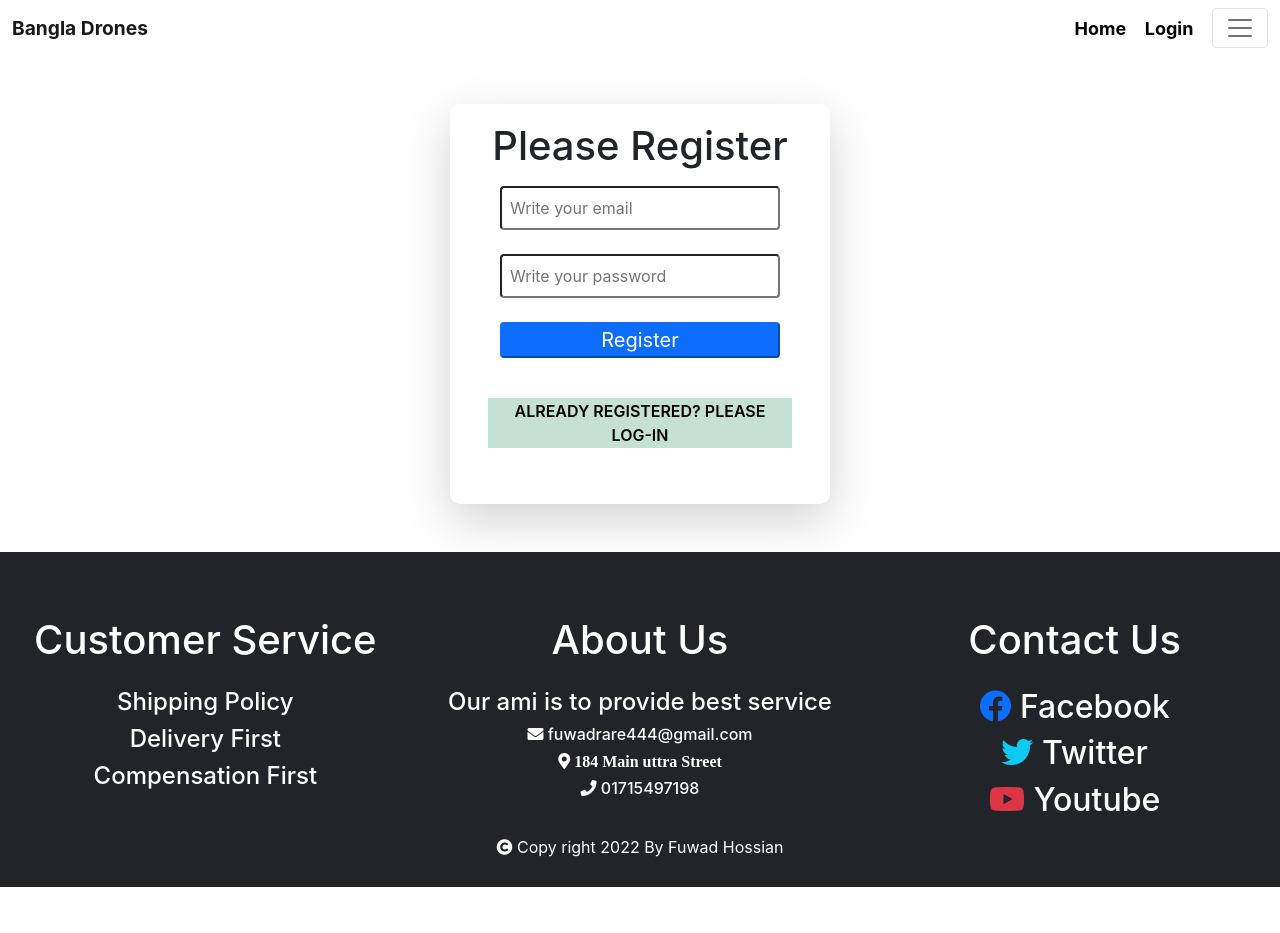
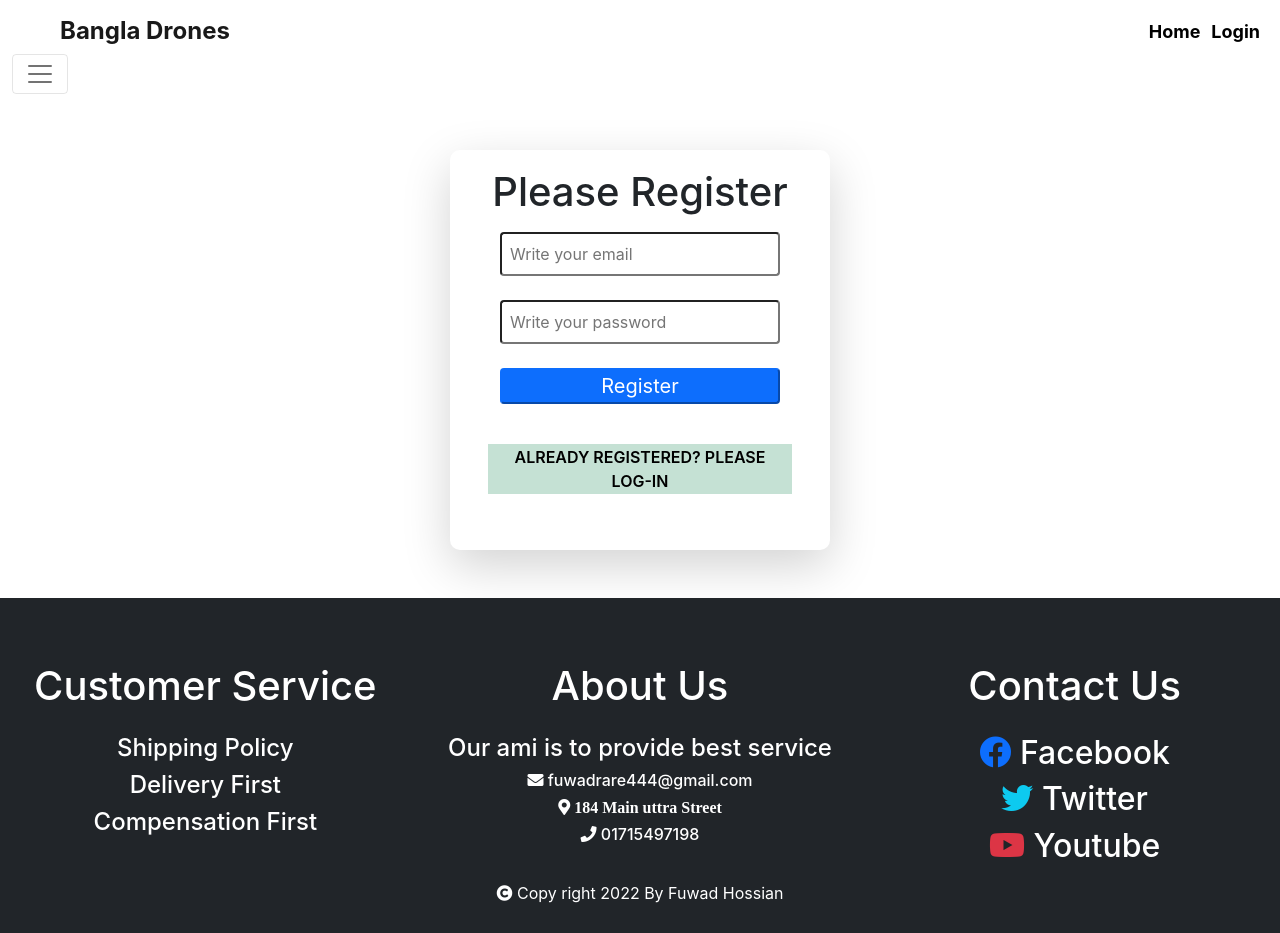
Before and after one commit to Fuhad1998/bangla-drone-clint-site, a React (Create React App) app: page /register in a window 1280 px wide. Before the commit the page ends 887 px from the top, so only its background shows below. Built offline with nearby package versions, Linux system fonts and the light colour scheme; no server answers.

Commit message:
add style

```diff
--- a/src/Component/Homepage/Header/Header.css
+++ b/src/Component/Homepage/Header/Header.css
@@ -12,7 +12,7 @@
     border: none;
 }
 .header-name{
-    font-size: larger;
+    font-size: x-large;
     font-weight: 700;
 }
 .header-home{
--- a/src/Component/Homepage/Header/Header.js
+++ b/src/Component/Homepage/Header/Header.js
@@ -11,7 +11,7 @@ const Header = () => {
 
     <Navbar expand={false}>
       <Container fluid >
-      <Navbar.Brand className="header-name" to="/home">Bangla Drones</Navbar.Brand>
+      <Navbar.Brand className="header-name ps-5" to="/home">Bangla Drones</Navbar.Brand>
         <Link className="header-link header-home" to="/homes">
           Home
         </Link>
--- a/src/Component/Login/Login.js
+++ b/src/Component/Login/Login.js
@@ -25,10 +25,11 @@ const Login = () => {
 
 
 
-  const { register, handleSubmit } = useForm();
+  const { register, handleSubmit, reset } = useForm();
   const onSubmit = (data) => {
     loginUser(data.email, data.password, location, history)
     alert("login success");
+    reset()
   };
   return (
     <div className="container  login-container my-5 shadow-lg">
--- a/src/Component/Register/Register.js
+++ b/src/Component/Register/Register.js
@@ -5,10 +5,11 @@ import UseAuth from "../Hooks/UseAuth";
 
 const Register = () => {
   const {registerUser} = UseAuth();
-  const { register, handleSubmit } = useForm();
+  const { register, handleSubmit, reset} = useForm();
   const onSubmit = (data) => {
     registerUser(data.email, data.password)
     alert("Register success");
+    reset()
   };
   return (
     <div className="container  Register-container my-5 shadow-lg">
```
